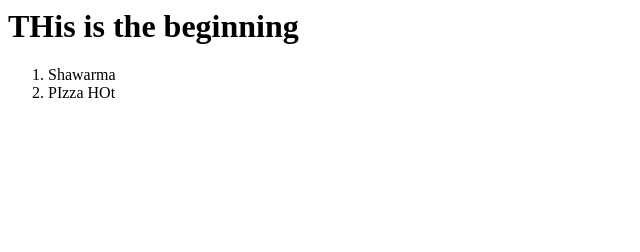
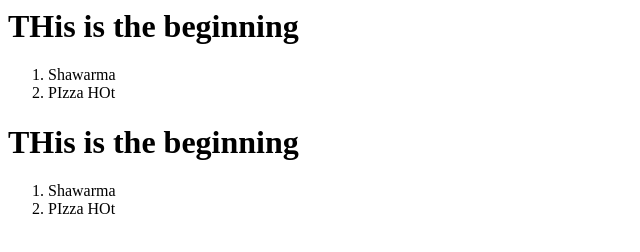
Before and after one commit to Muazzamkimba/Test-repo, a plain HTML site: page index.html in a window 1280 px wide. Shown: the whole page, without its empty margins (0-640 px from the left). Drawn offline with Linux system fonts and the light colour scheme.

Commit message:
index.html

```diff
--- a/index.html
+++ b/index.html
@@ -3,3 +3,9 @@
     <li>Shawarma</li>
     <li>PIzza HOt</li>
 </ol>
+
+<h1>THis is the beginning</h1>
+<ol>
+    <li>Shawarma</li>
+    <li>PIzza HOt</li>
+</ol>
```
